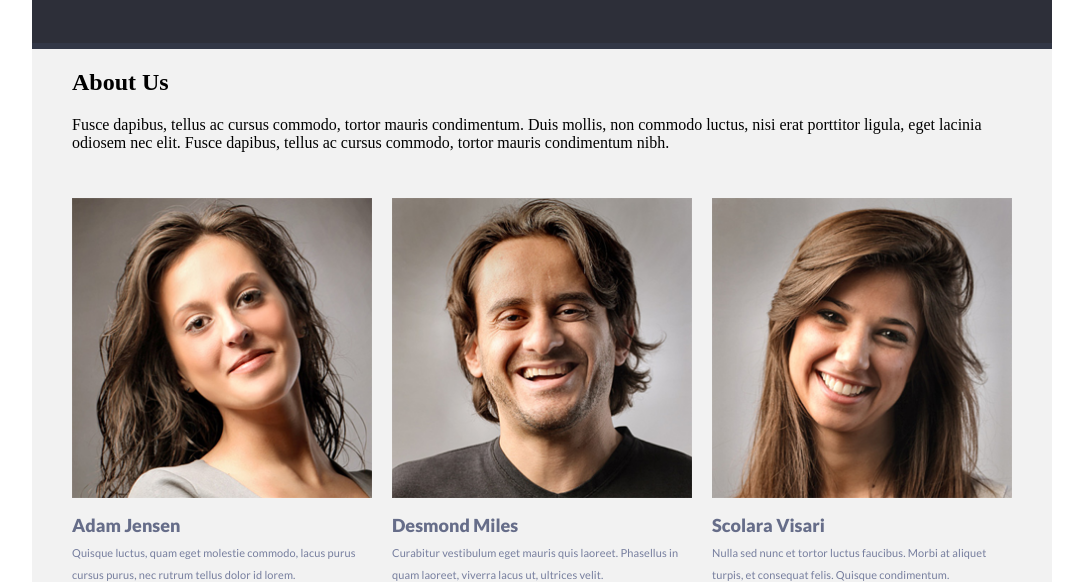
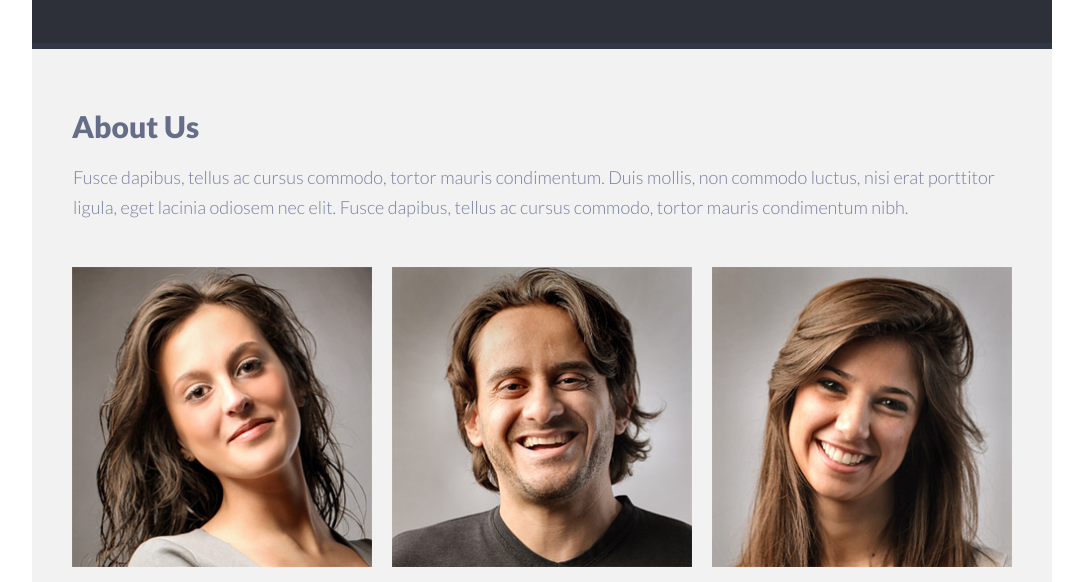
Before and after one commit to Anyyyyyyyyyyyyyyyyyta/singolo, a plain HTML site: page index.html in a window 1280 px wide. Shown: the part 2019-2601 px from the top of the page, without its empty margins (98-1181 px from the left). Drawn offline with Linux system fonts and the light colour scheme; files whose address does not match are found by name.

Commit message:
refactor: change file style.css; sorry,styles added

```diff
--- a/style.css
+++ b/style.css
@@ -307,7 +307,7 @@ button:hover {
     width: 940px;
 }
 
-.aboutAs > section > h1{
+#aboutAs > section > h1{
     padding-top: 43px;
     font-size: 30px;
     line-height: 18px;
@@ -317,7 +317,7 @@ button:hover {
     text-align: left;
 }
 
-.aboutAs > section > p{
+#aboutAs > section > p{
     padding: 2px 0px 0px 1px;
     width: 940px;
     height: 57px;
```
